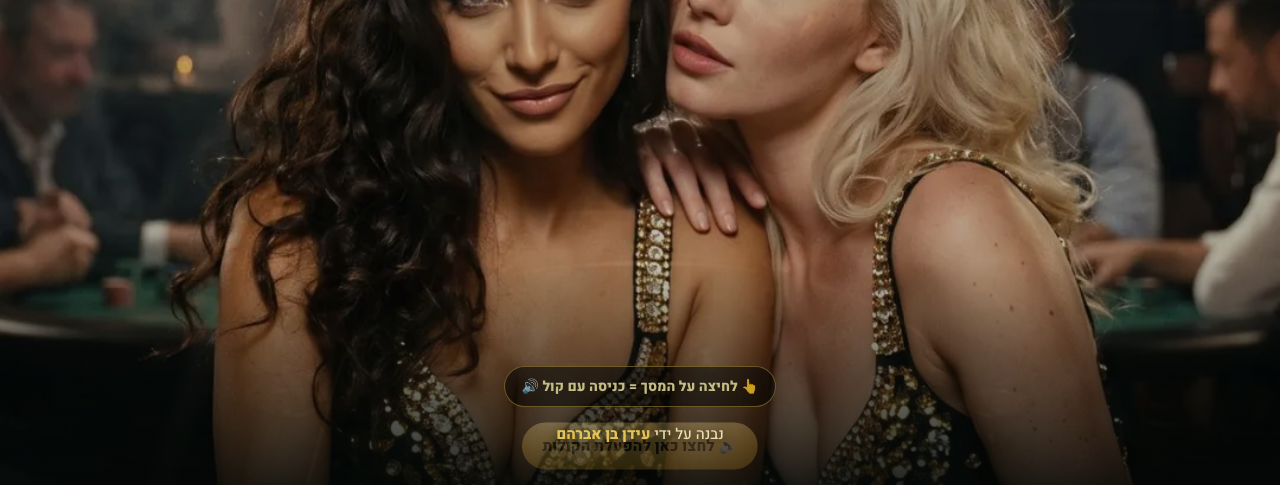
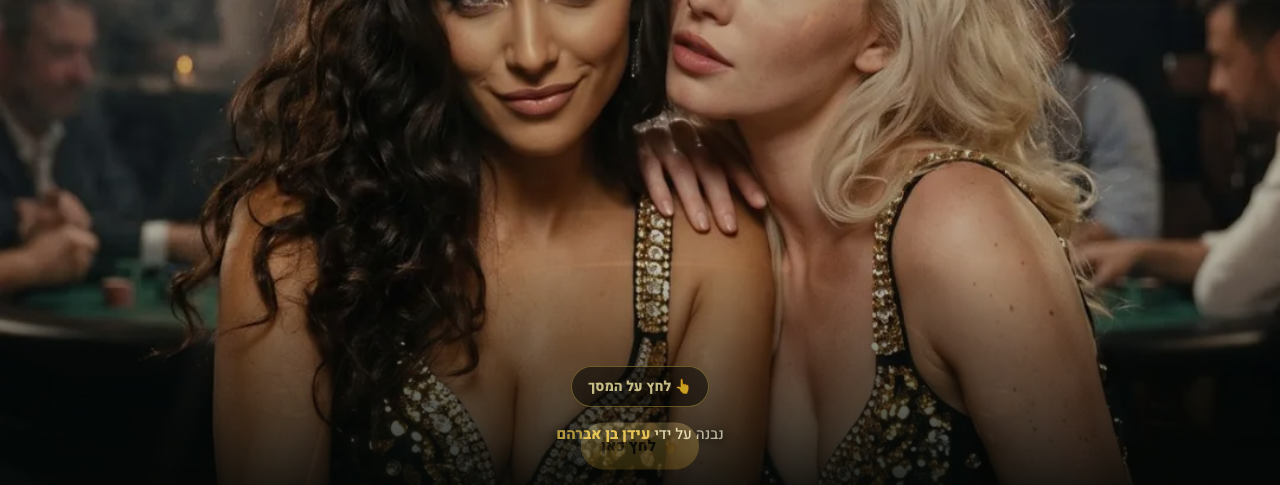
Before and after one commit to idanba1233-ai/poker-bank-live, a plain HTML site: page index.html in a window 1280 px wide. Shown: the part 315-800 px from the top of the page. Drawn offline with Linux system fonts and the light colour scheme.

Commit message:
טקסט כפתור 'לחץ כאן'

```diff
--- a/index.html
+++ b/index.html
@@ -80,14 +80,14 @@ footer{text-align:center;color:rgba(227,192,79,.65);font-size:12px;margin-top:22
 <body>
 <div id="intro"><div class="iphoto"></div><div class="ishade"></div>
   <div class="itop"><img class="ichip" src="img/logo.webp" alt=""><div class="ititle gtxt">Poker Bank</div><div class="itag">THE HOME GAME BANK</div></div>
-  <div class="itap">👆 לחיצה על המסך = כניסה עם קול 🔊</div>
+  <div class="itap">👆 לחץ על המסך</div>
   <div class="icredit">נבנה על ידי <b>עידן בן אברהם</b></div></div>
 <header>
   <img src="img/logo.webp" alt="">
   <div style="flex:1"><h1 class="gtxt">Poker Bank</h1>
   <div class="live"><span class="dot" id="dot"></span><span id="st">מתחבר…</span></div></div>
 </header>
-<button id="sndbtn" type="button">🔊 לחצו כאן להפעלת הקולות</button>
+<button id="sndbtn" type="button">👆 לחץ כאן</button>
 <main id="m"><div class="msg">טוען את השולחן…</div></main>
 <footer>צפייה בלבד · נבנה על ידי עידן בן אברהם</footer>
 <script type="module">
```
